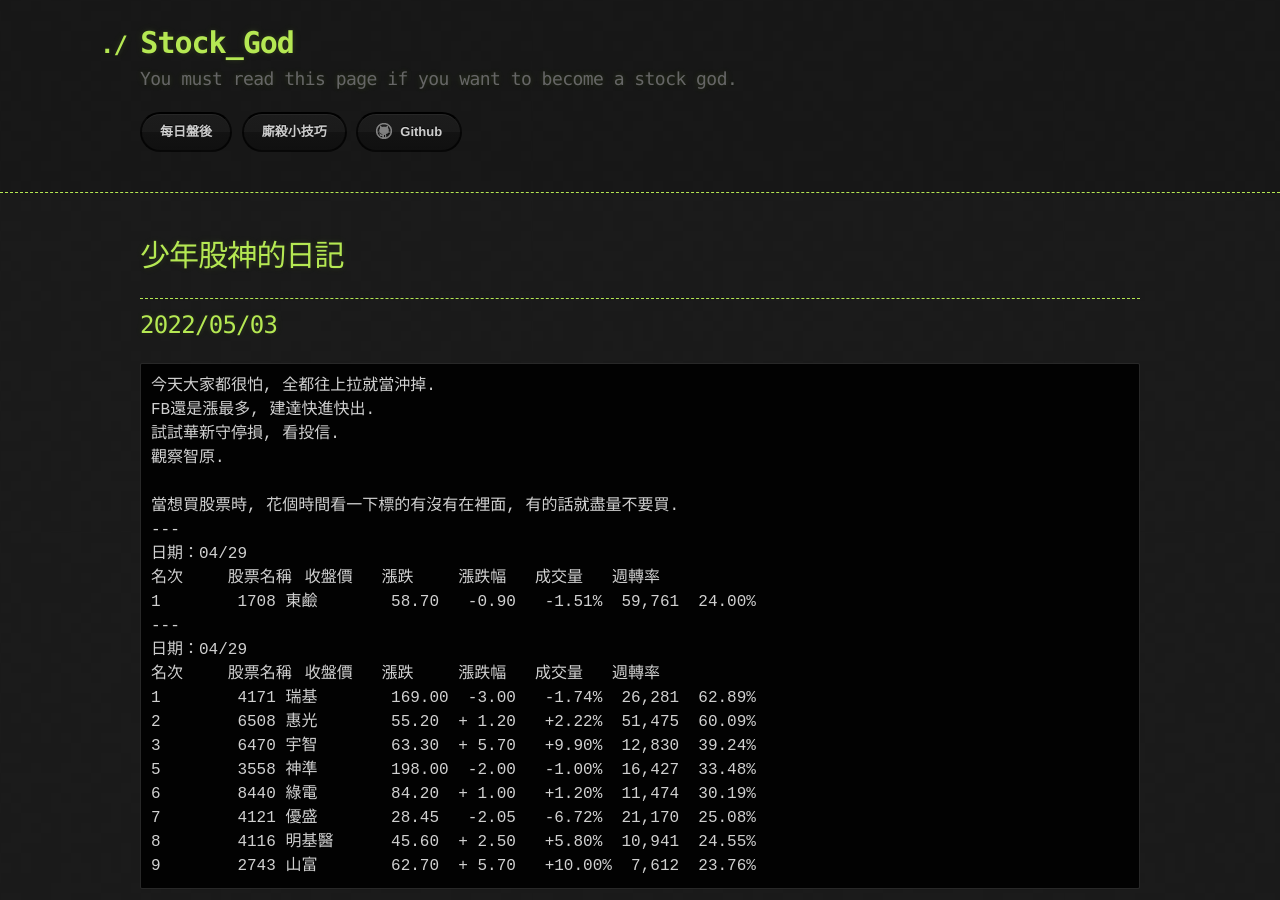
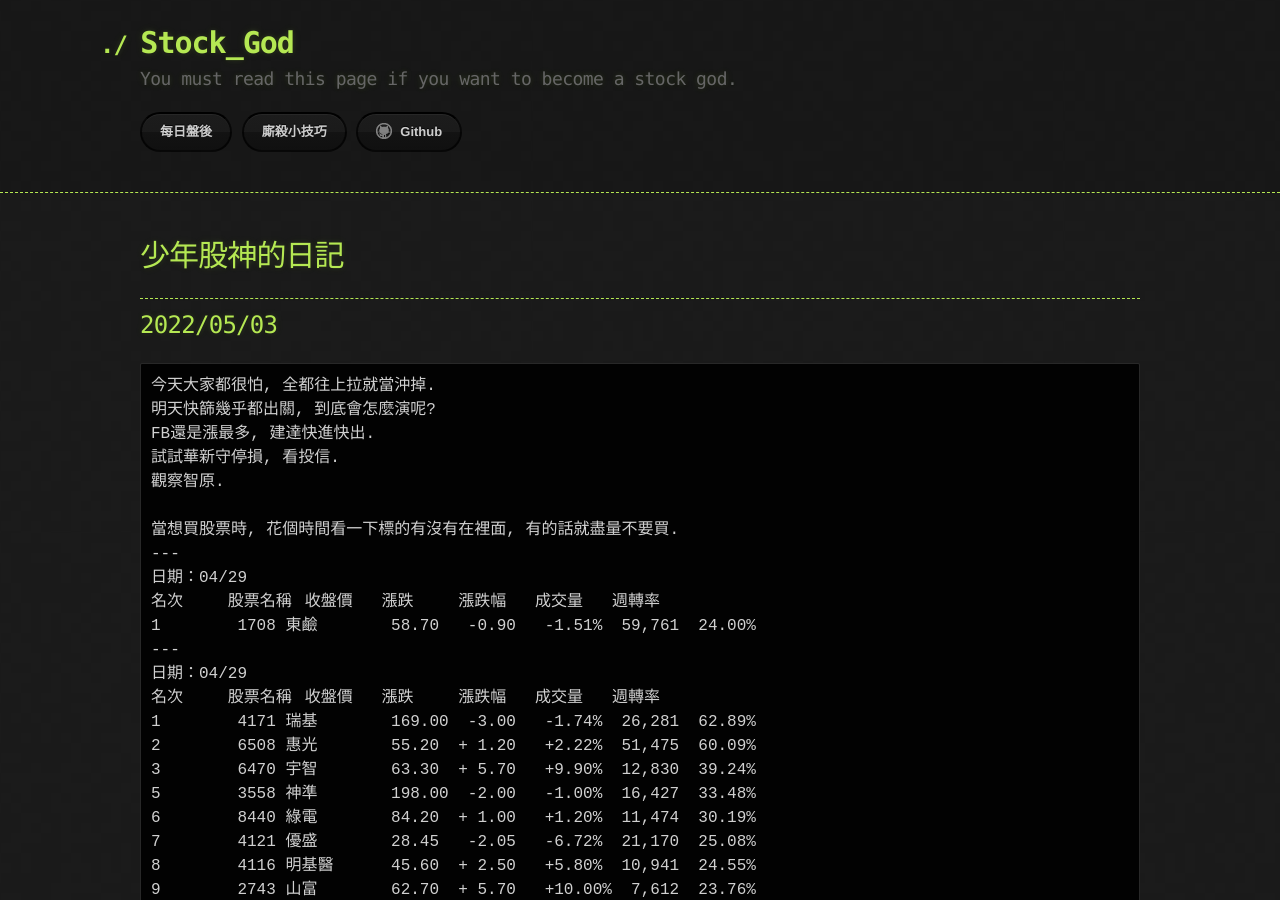
Before and after one commit to lepg5487/Stock_God, a Jekyll site: the page built from index.md, in a window 1280 px wide and 900 px high. Built offline with Jekyll 4.4.1, drawn with Linux system fonts in a browser that asks for light colours; our own code applies the rules of GitHub Pages for plain Markdown files.

Commit message:
Update index.md

````diff
--- a/index.md
+++ b/index.md
@@ -9,6 +9,7 @@ layout: testlayouts
 ## 2022/05/03
 ```
 今天大家都很怕, 全都往上拉就當沖掉.
+明天快篩幾乎都出關, 到底會怎麼演呢?
 FB還是漲最多, 建達快進快出.
 試試華新守停損, 看投信.
 觀察智原.
````
